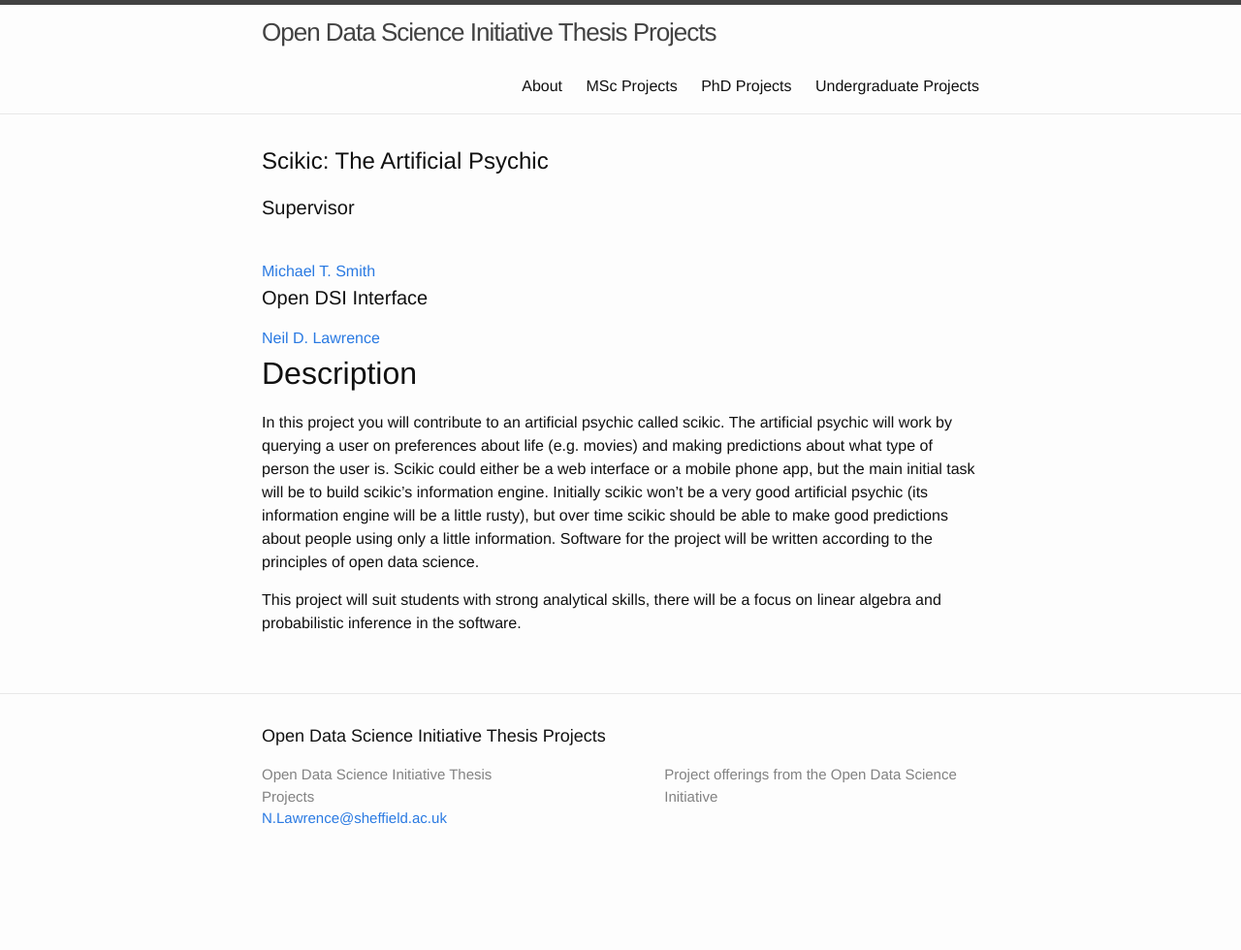
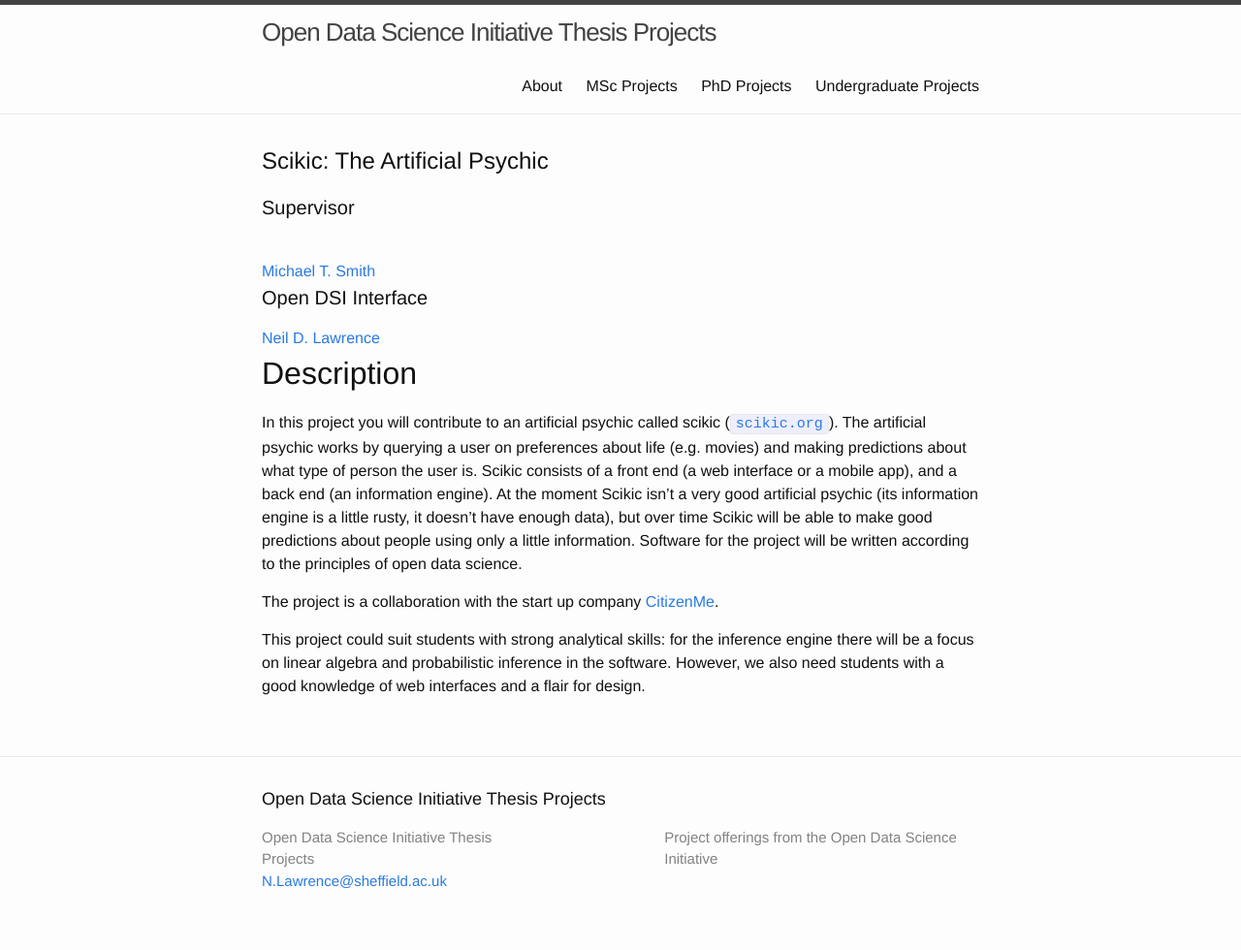
Before and after one commit to mlatcl/internalprojects, a Jekyll site: the page built from _posts/2014-01-01-scikic-the-artificial-scikic.md, in a window 1280 px wide. Shown: the whole page at 97% size. Built offline with Jekyll 4.4.1, drawn with Linux system fonts in a browser that asks for light colours; before the commit the page ends 916 px from its top, so only the background shows below that.

Commit message:
Update page.

```diff
--- a/_posts/2014-01-01-scikic-the-artificial-scikic.md
+++ b/_posts/2014-01-01-scikic-the-artificial-scikic.md
@@ -1,16 +1,18 @@
 ---
-running: True
-year: 2014
 title: 'Scikic: The Artificial Psychic'
-abstract: |-
-  In this project you will contribute to an artificial psychic called scikic. The artificial psychic will work by querying a user on preferences about life (e.g. movies) and making predictions about what type of person the user is. Scikic could either be a web interface or a mobile phone app, but the main initial task will be to build scikic’s information engine. Initially scikic won’t be a very good artificial psychic (its information engine will be a little rusty), but over time scikic should be able to make good predictions about people using only a little information. Software for the project will be written according to the principles of open data science.
-
-  This project will suit students with strong analytical skills, there will be a focus on linear algebra and probabilistic inference in the software.
 layout: bscproject
-key: Scikic:14
 categories:
 - MSc
 - Undergrad
+running: True
+year: 2014
+abstract: |-
+  In this project you will contribute to an artificial psychic called scikic ([`scikic.org`](scikic.org)). The artificial psychic works by querying a user on preferences about life (e.g. movies) and making predictions about what type of person the user is. Scikic consists of a front end (a web interface or a mobile app), and a back end (an information engine). At the moment Scikic isn’t a very good artificial psychic (its information engine is a little rusty, it doesn't have enough data), but over time Scikic will be able to make good predictions about people using only a little information. Software for the project will be written according to the principles of open data science.
+
+  The project is a collaboration with the start up company [CitizenMe](http://www.citizenme.com/).
+
+  This project could suit students with strong analytical skills: for the inference engine there will be a focus on linear algebra and probabilistic inference in the software. However, we also need students with a good knowledge of web interfaces and a flair for design.
+key: Scikic:14
 month: 0
 supervisors:
 - firstname: Michael T.
```
